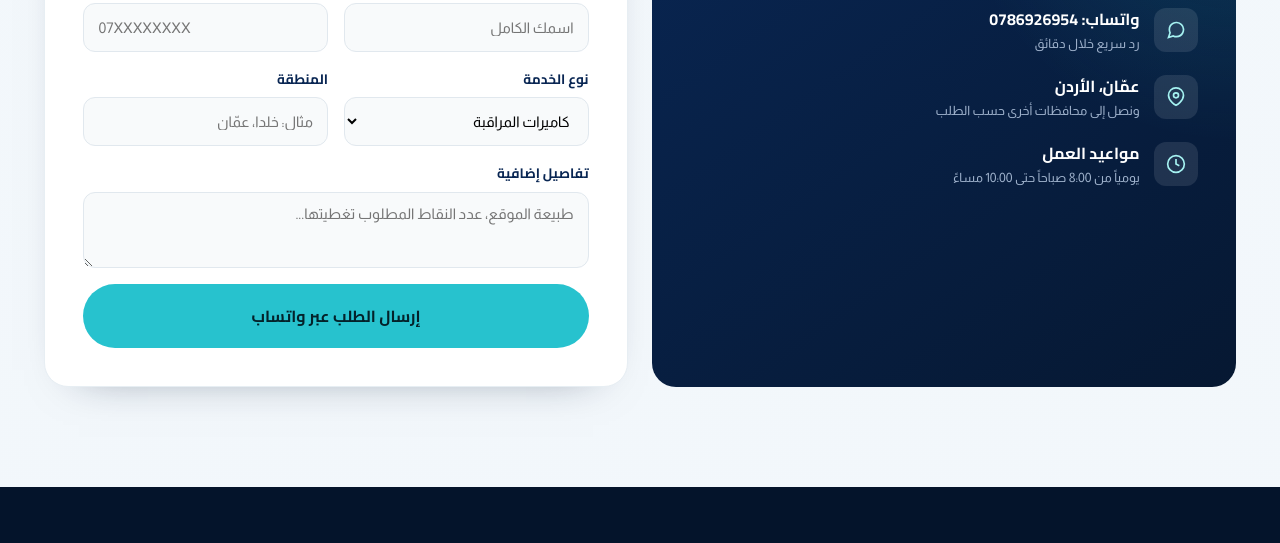
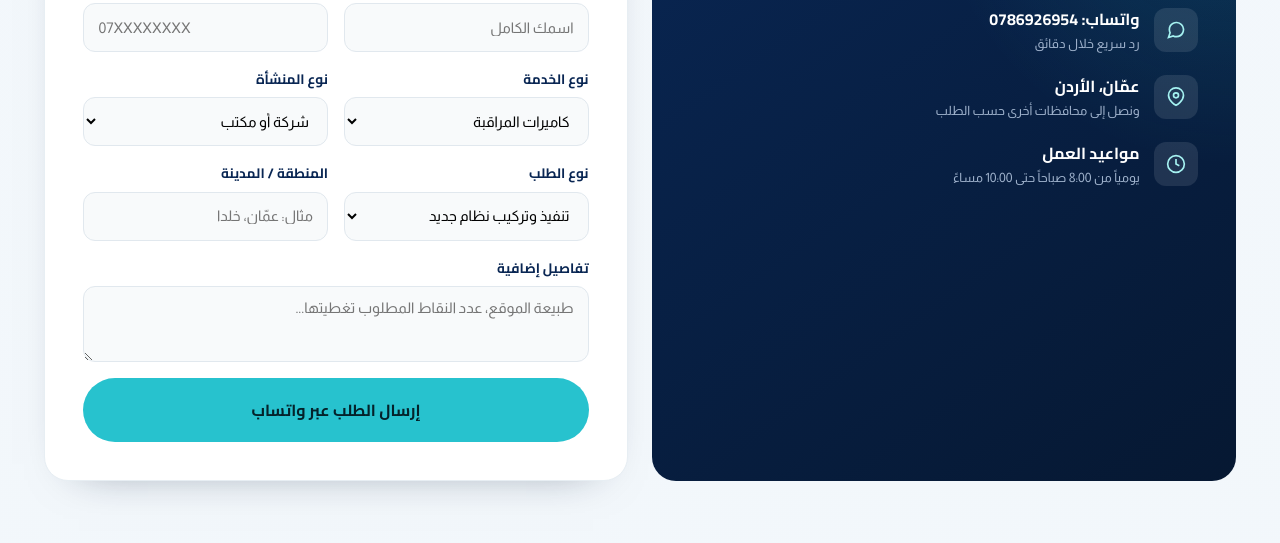
Before and after one commit to elnakhilrealestate-stack/maintenance.creativesexperts.com, a plain HTML site: page index.html in a window 1280 px wide. Shown: the part 9319-9862 px from the top of the page. Drawn offline with Linux system fonts and the light colour scheme.

Commit message:
Qualify B2B leads by organization type and contract intent

```diff
--- a/index.html
+++ b/index.html
@@ -549,15 +549,38 @@
             </select>
           </div>
           <div>
-            <label for="farea">المنطقة</label>
-            <input id="farea" type="text" placeholder="مثال: خلدا، عمّان">
+            <label for="forganization">نوع المنشأة</label>
+            <select id="forganization">
+              <option>شركة أو مكتب</option>
+              <option>مول أو مركز تجاري</option>
+              <option>مطعم أو كافيه</option>
+              <option>مدرسة أو جامعة</option>
+              <option>مستشفى أو عيادة</option>
+              <option>مصنع أو مخزن</option>
+              <option>فندق أو مؤسسة أخرى</option>
+              <option>منزل أو مبنى سكني</option>
+            </select>
+          </div>
+          <div>
+            <label for="fcontract">نوع الطلب</label>
+            <select id="fcontract">
+              <option>تنفيذ وتركيب نظام جديد</option>
+              <option>صيانة لمرة واحدة</option>
+              <option>عقد صيانة قصير الأجل</option>
+              <option>عقد صيانة طويل الأجل / سنوي</option>
+              <option>تطوير نظام موجود</option>
+            </select>
+          </div>
+          <div>
+            <label for="farea">المنطقة / المدينة</label>
+            <input id="farea" type="text" placeholder="مثال: عمّان، خلدا">
           </div>
           <div class="full">
             <label for="fmsg">تفاصيل إضافية</label>
             <textarea id="fmsg" rows="3" placeholder="طبيعة الموقع، عدد النقاط المطلوب تغطيتها..."></textarea>
           </div>
         </div>
-        <button type="submit" class="btn btn-primary">إرسال الطلب عبر واتساب</button>
+        <button type="submit" id="sendQuote" class="btn btn-primary">إرسال الطلب عبر واتساب</button>
       </form>
     </div>
   </div>
@@ -652,14 +675,20 @@ function handleSubmit(e){
   var name = document.getElementById('fname').value;
   var phone = document.getElementById('fphone').value;
   var service = document.getElementById('fservice').value;
+  var organization = document.getElementById('forganization').value;
+  var contract = document.getElementById('fcontract').value;
   var area = document.getElementById('farea').value;
   var msg = document.getElementById('fmsg').value;
-  var text = "طلب عرض سعر جديد\n" +
-    "الاسم: " + name + "\n" +
-    "الهاتف: " + phone + "\n" +
-    "الخدمة: " + service + "\n" +
-    "المنطقة: " + area + "\n" +
+  var text = "طلب عرض سعر جديد من موقع AmanCam\\n" +
+    "الاسم: " + name + "\\n" +
+    "الهاتف: " + phone + "\\n" +
+    "نوع المنشأة: " + organization + "\\n" +
+    "الخدمة: " + service + "\\n" +
+    "نوع الطلب: " + contract + "\\n" +
+    "المنطقة: " + area + "\\n" +
     "تفاصيل: " + msg;
+  window.dataLayer = window.dataLayer || [];
+  window.dataLayer.push({event:'generate_lead',event_category:'lead',lead_type:contract,organization_type:organization,service:service});
   window.open("https://wa.me/962786926954?text=" + encodeURIComponent(text), "_blank");
   return false;
 }
```
